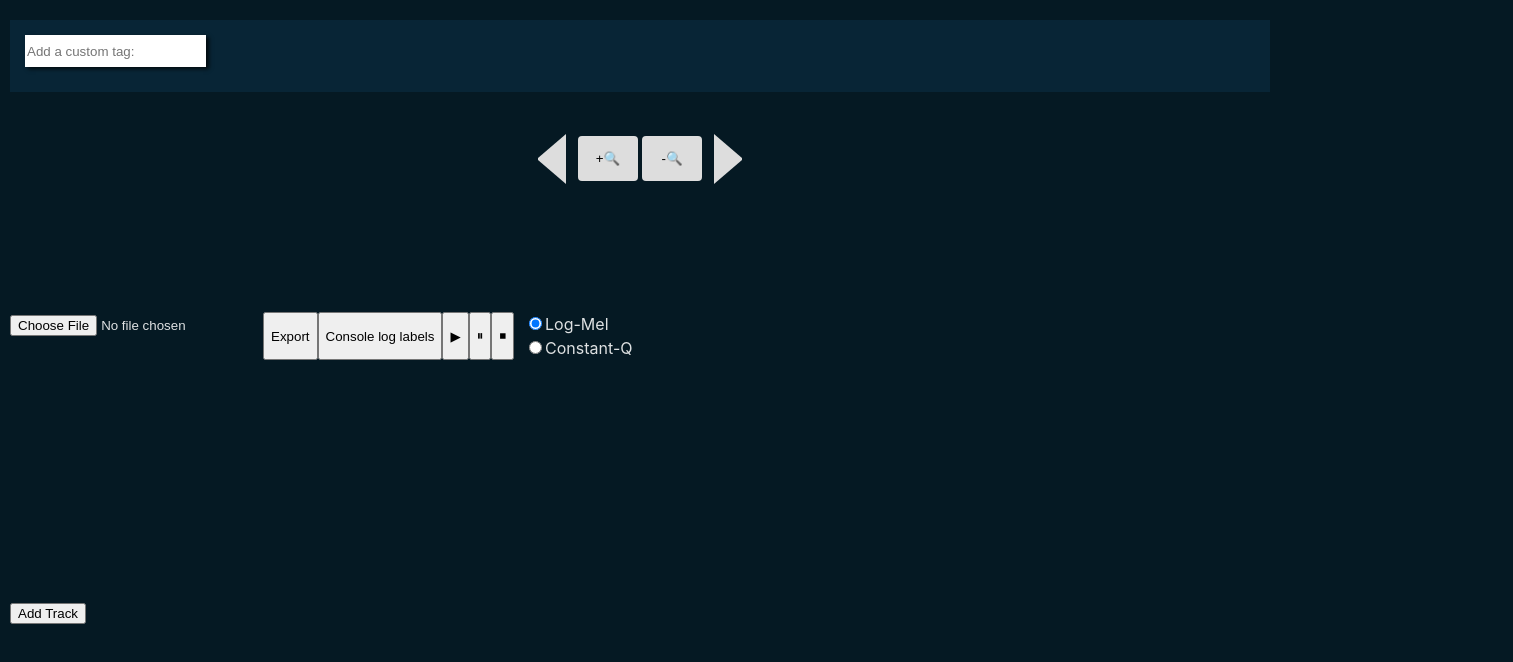
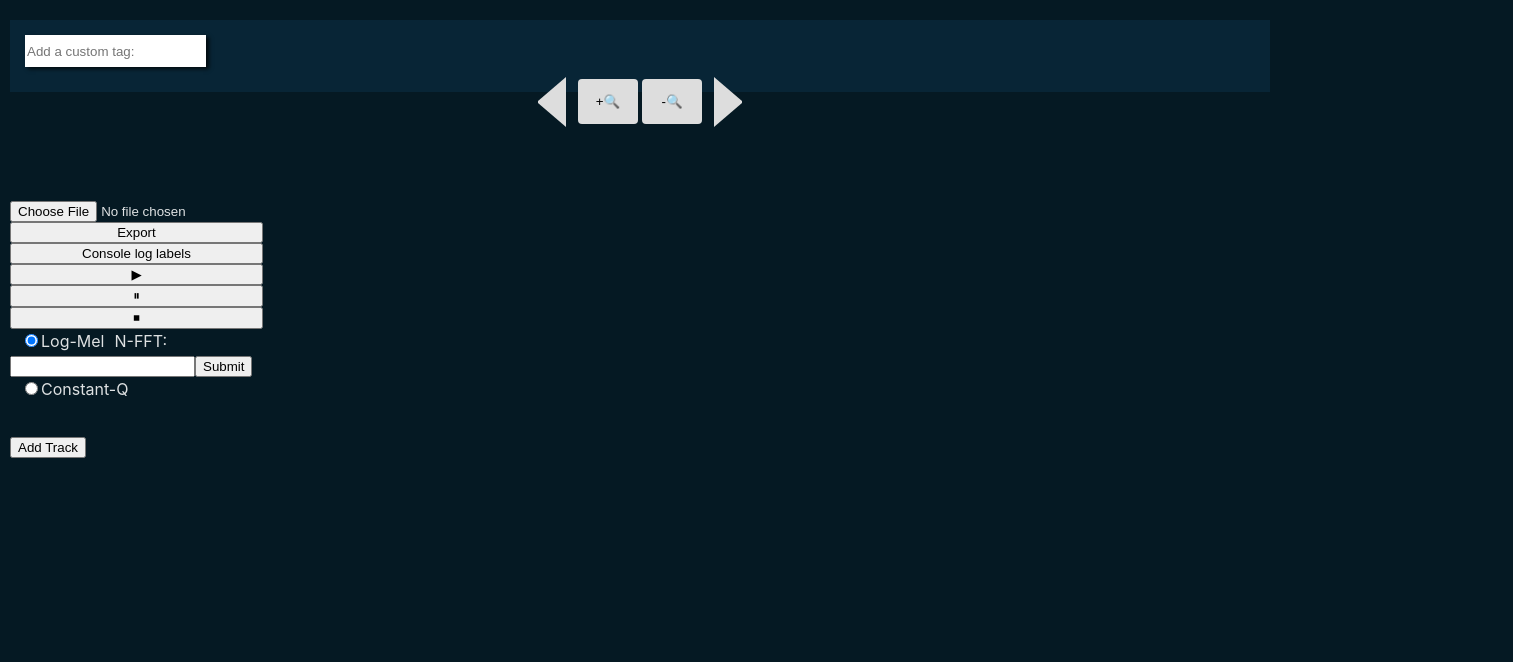
Before and after one commit to nccratliri-ml-wp/vocal-annotation-frontend, a React (Vite) app: page / in a window 1280 px wide. Shown: the top 662 px of the page, 1513 px wide, since content can reach past the window. Built offline with nearby package versions, Linux system fonts and the light colour scheme.

Commit message:
Global controls now float across the page Moved paramters and track controls to the left of the track

```diff
--- a/src/App.jsx
+++ b/src/App.jsx
@@ -1,8 +1,6 @@
-import React, {useState, useRef, useEffect} from 'react'
+import React, {useState, useEffect} from 'react'
 import Clusternames from "./Clusternames.jsx"
-import CSVReader from "./CSVReader.jsx"
 import ScalableSpec from "./ScalableSpec.jsx";
-import Searchbar from "./Searchbar.jsx"
 
 const SCROLL_STEP_RATIO = 0.1
 
@@ -11,9 +9,6 @@ function App() {
     const [importedLabels, setImportedLabels] = useState([]);
     const [importedClusternameButtons, setImportedClusternameButtons] = useState([])
     const [activeClustername, setActiveClustername] = useState()
-    const [specType, setSpecType] = useState('log-mel')
-    const [nfft, setNfft] = useState(null)
-    const [binsPerOctave, setBinsPerOctave] = useState(null)
 
     const [trackDurations, setTrackDurations] = useState([])
     const [showTracks, setShowTracks] = useState({
@@ -62,18 +57,6 @@ function App() {
 
     function passActiveClusternameToApp(chosenClustername){
         setActiveClustername( chosenClustername )
-    }
-
-    function passSpecTypeToApp(chosenSpecType){
-        setSpecType( chosenSpecType )
-    }
-
-    function passNfftToApp( chosenNfft ){
-        setNfft( chosenNfft )
-    }
-
-    function passBinsPerOctaveToApp ( binsPerOctave ){
-        setBinsPerOctave (binsPerOctave)
     }
 
     function passTrackDurationToApp( newTrackDuration ) {
--- a/src/Parameters.jsx
+++ b/src/Parameters.jsx
@@ -1,25 +1,25 @@
 import React, { useState } from 'react';
 
 function Parameters({ passParametersToScalableSpec }) {
-    const [selectedMethod, setSelectedMethod] = useState('log-mel');
-    const [nFftValue, setNFftValue] = useState('');
+    const [selectedMethod, setSelectedMethod] = useState('log-mel')
+    const [nFftValue, setNFftValue] = useState('')
     const [binsPerOctaveValue, setBinsPerOctaveValue] = useState('')
-    const [showNFftInput, setShowNFftInput] = useState(false);
+    const [showNFftInput, setShowNFftInput] = useState(true)
     const [showBinsPerOctaveInput, setShowBinsPerOctaveInput] = useState(false)
 
     const handleRadioChange = (method) => {
-        setSelectedMethod(method);
-        setShowNFftInput(method === 'log-mel');
+        setSelectedMethod(method)
+        setShowNFftInput(method === 'log-mel')
         setShowBinsPerOctaveInput(method === 'constant-q')
-        passParametersToScalableSpec({ spec_cal_method: method, n_fft: nFftValue, bins_per_octave: binsPerOctaveValue }); //to be deleted probably to not trigger uneccessary calls to backend
-    };
+        passParametersToScalableSpec({ spec_cal_method: method, n_fft: nFftValue, bins_per_octave: binsPerOctaveValue }) //to be deleted probably to not trigger uneccessary calls to backend
+    }
 
     const handleNFftInputChange = (event) => {
-        setNFftValue(event.target.value);
-    };
+        setNFftValue(event.target.value)
+    }
 
     const handleNFftSubmit = () => {
-        const nFft = parseInt(nFftValue, 10);
+        const nFft = parseInt(nFftValue, 10)
         if (!isNaN(nFft)) {
             passParametersToScalableSpec(
                 {
@@ -29,7 +29,7 @@ function Parameters({ passParametersToScalableSpec }) {
                 }
             )
         }
-    };
+    }
 
     const handleBinsPerOctaveInputChange = (event) => {
         setBinsPerOctaveValue(event.target.value)
@@ -102,7 +102,7 @@ function Parameters({ passParametersToScalableSpec }) {
             </div>
 
         </div>
-    );
+    )
 }
 
 export default Parameters;
--- a/src/ScalableSpec.jsx
+++ b/src/ScalableSpec.jsx
@@ -1000,6 +1000,7 @@ function ScalableSpec(
                     onContextMenu={(event) => event.preventDefault()}
                 />
             }
+            <div className='track-container'>
                 <div className='track-controls' >
                     <FileUpload
                         passResponseToScalableSpec={passResponseToScalableSpec}
@@ -1043,6 +1044,8 @@ function ScalableSpec(
                         passParametersToScalableSpec={passParametersToScalableSpec}
                     />
                 </div>
+
+                <div>
                     <canvas
                         className='waveform-canvas'
                         ref={waveformCanvasRef}
@@ -1053,9 +1056,6 @@ function ScalableSpec(
                         onContextMenu={handleRightClick}
                         onMouseMove={handleMouseMove}
                     />
-            <div
-                className='spec-canvas-container'
-            >
                     <canvas
                         className='spec-canvas'
                         ref={specCanvasRef}
@@ -1066,8 +1066,10 @@ function ScalableSpec(
                         onContextMenu={handleRightClick}
                         onMouseMove={handleMouseMove}
                     />
+                    {spectrogramIsLoading ? <Box sx={{ width: '100%' }}><LinearProgress /></Box> : ''}
                 </div>
-            {spectrogramIsLoading ? <Box sx={{ width: '100%' }}><LinearProgress /></Box> : ''}
+
+            </div>
         </div>
     );
 }
--- a/src/index.css
+++ b/src/index.css
@@ -30,19 +30,17 @@ html, body {
 }
 
 
-/* -------------------------- Spectrogram -------------------------- */
+/* -------------------------- Track -------------------------- */
 
-.spec-canvas-container{
-  position: relative;
-  width: auto;
-  height: 150px;
-  margin: 0 0 10px 0;
+.track-container{
+  display: flex;
 }
 
-.spec-canvas{
-  position: absolute;
+.track-controls{
+  display: flex;
+  flex-direction: column;
+
 }
-
 
 /* -------------------------- Overview Window -------------------------- */
 
@@ -95,15 +93,15 @@ html, body {
   border-left: 10px solid #ddd8ff;
 }
 
-/* -------------------------- Controls -------------------------- */
-.track-controls{
-  display: flex;
-}
+/* -------------------------- Global Controls -------------------------- */
 
 .controls-container{
-  grid-area: controls;
+  position: fixed;
+  z-index: 1;
+  left: 50%;
+  transform: translate(-50%, -50%);
+  padding: 2rem;
   display: flex;
-  padding: 2rem;
   justify-content: center;
 }
 
@@ -170,7 +168,6 @@ html, body {
 /* -------------------------- Clusternames -------------------------- */
 
 #clusternames-container{
-  grid-area: clusternames;
   background-color: #082536;
 }
 
```
Lines whose indentation alone changed are shown as unchanged.
